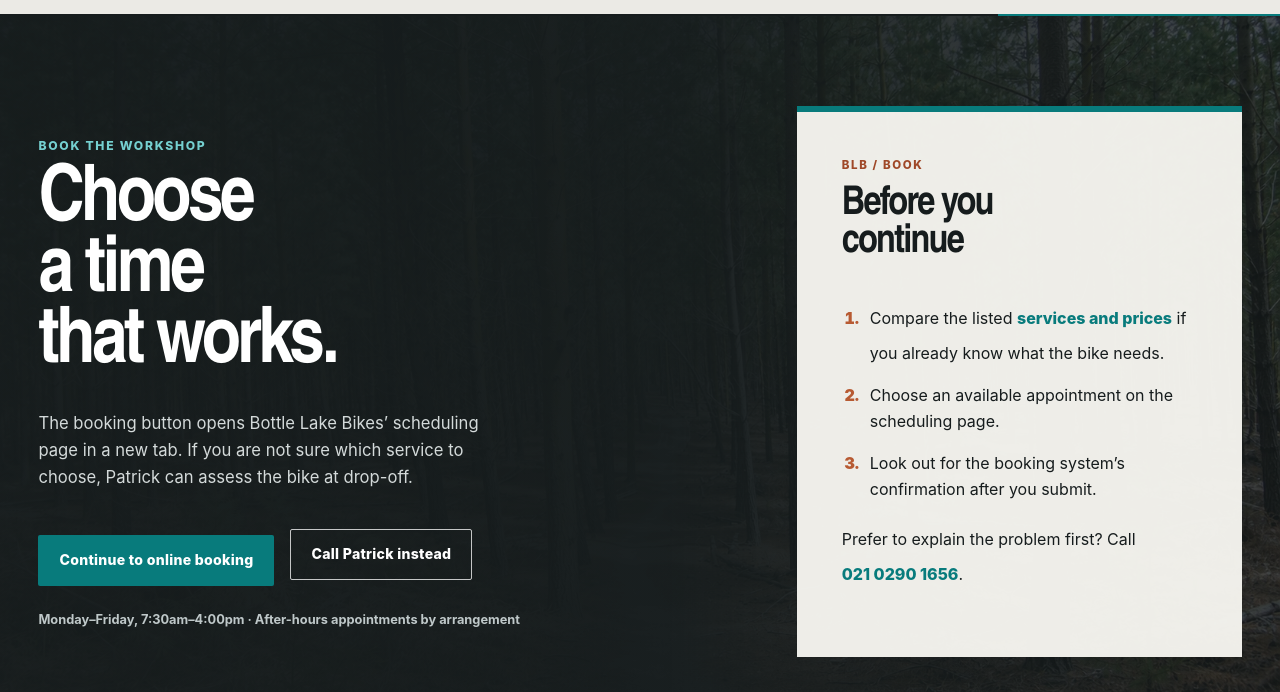
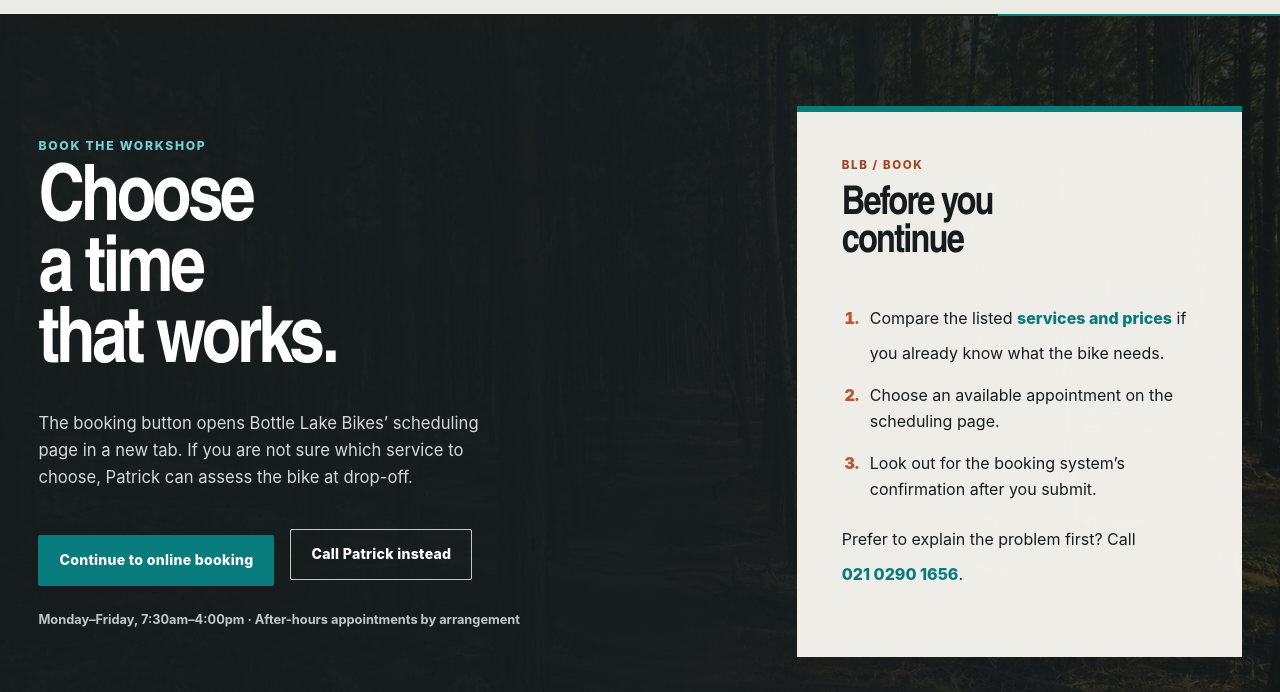
Before and after one commit to benjaminmcinneswrites/site, a website: page demo/2/booking.html in a window 1280 px wide. Shown: the part 110-802 px from the top of the page. Drawn offline with Linux system fonts and the light colour scheme; no server answers.

Commit message:
Use supplied forest hero in demo 2

```diff
--- a/demo/2/assets/concept.css
+++ b/demo/2/assets/concept.css
@@ -1302,7 +1302,7 @@
   align-items: center;
   background:
     linear-gradient(90deg, rgba(22, 28, 29, 0.98) 0 52%, rgba(22, 28, 29, 0.78) 100%),
-    url("../../assets/blb/forest-trail-expanded.webp") center / cover;
+    url("../../assets/blb/demo-2-forest-hero.webp") center / cover;
 }
 
 .booking-hero .container {
```
Also changed, not shown: demo/2/index.html (+1 -1 lines), demo/assets/blb/demo-2-forest-hero.webp (added), 1 other file.
